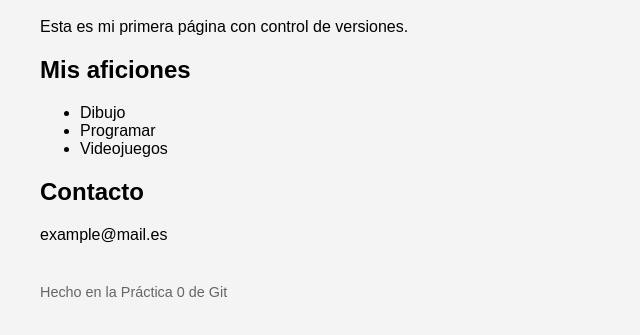
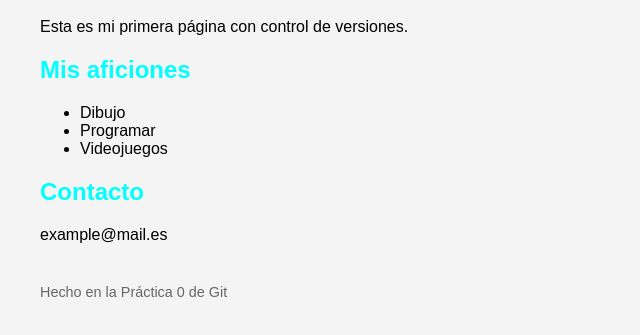
Before and after one commit to mariaalcobendas/MI_PRIMER_REPO, a plain HTML site: page index.html in a window 1280 px wide. Shown: the part 197-532 px from the top of the page, without its empty margins (0-640 px from the left). Drawn offline with Linux system fonts and the light colour scheme.

Commit message:
Dar estilo a h2

```diff
--- a/estilos.css
+++ b/estilos.css
@@ -13,3 +13,6 @@ footer {
   color: #666666;
   font-size: 0.9em;
 }
+h2{
+    color: cyan;
+}
```
